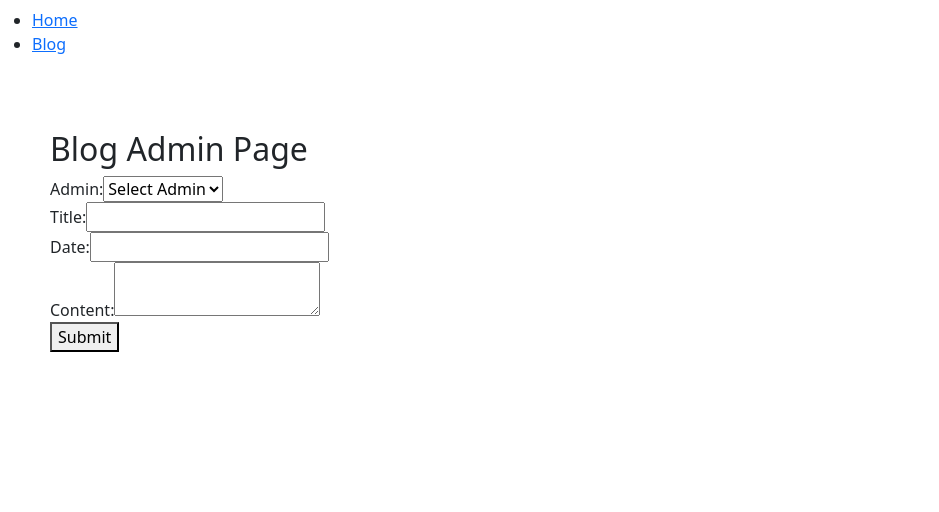
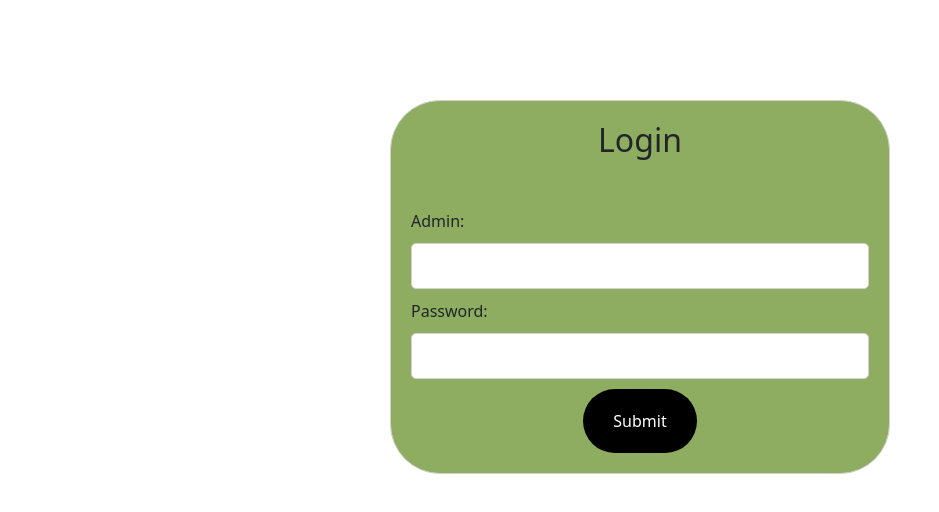
Before and after one commit to david-stefanik/milestone-2, a React (Create React App) app: page /blog-admin in a window 1280 px wide. Shown: the top 512 px of the page, without its empty margins (0-939 px from the left). Built offline with nearby package versions, Linux system fonts and the light colour scheme.

Commit message:
files updated

```diff
--- a/src/App.js
+++ b/src/App.js
@@ -5,6 +5,8 @@ import './App.css';
 import 'bootstrap/dist/css/bootstrap.min.css';
 import { BrowserRouter as Router, Routes, Route } from 'react-router-dom';
 import { BlogProvider } from './Blog-Page/BlogContext.jsx';
+
+
 
 function App() {
   return (
--- a/src/BlogAdminPage.jsx
+++ b/src/BlogAdminPage.jsx
@@ -6,12 +6,28 @@ import './BlogAdminPage.css';
 export default function BlogAdminPage() {
   const { addBlogPost } = useContext(BlogContext);
   const [admin, setAdmin] = useState('');
-  const [title, setTitle] = useState('');
-  const [date, setDate] = useState('');
-  const [content, setContent] = useState('');
+  const [password, setPassword] = useState('');
+  const [isLoggedIn, setIsLoggedIn] = useState(false);
 
   const handleAdminChange = (event) => {
     setAdmin(event.target.value);
+  };
+
+  const handlePasswordChange = (event) => {
+    setPassword(event.target.value);
+  };
+
+  const handleLogin = (event) => {
+    event.preventDefault();
+
+    if (admin === 'admin' && password === 'password') {
+      setIsLoggedIn(true);
+    } else {
+      setIsLoggedIn(false);
+    }
+
+    setAdmin('');
+    setPassword('');
   };
 
   const handleTitleChange = (event) => {
@@ -29,23 +45,44 @@ export default function BlogAdminPage() {
   const handleSubmit = (event) => {
     event.preventDefault();
 
-    // Create a new blog post object
     const newBlogPost = {
       title,
-      author: admin, // Add the admin name to the blog post
+      author: admin,
       date,
       content,
     };
 
-    // Add the new blog post
     addBlogPost(admin, newBlogPost);
 
-    // Clear the form fields
-    setAdmin('');
     setTitle('');
     setDate('');
     setContent('');
   };
+
+  if (!isLoggedIn) {
+    return (
+      <div className="login-container">
+        <h2>Login</h2>
+        <form onSubmit={handleLogin}>
+          <div className="form-group">
+            <label htmlFor="admin">Admin:</label>
+            <input type="text" id="admin" value={admin} onChange={handleAdminChange} />
+          </div>
+
+          <div className="form-group">
+            <label htmlFor="password">Password:</label>
+            <input type="password" id="password" value={password} onChange={handlePasswordChange} />
+          </div>
+
+          <button type="submit" className="submit-btn">Submit</button>
+        </form>
+      </div>
+    );
+  }
+
+  const [title, setTitle] = useState('');
+  const [date, setDate] = useState('');
+  const [content, setContent] = useState('');
 
   return (
     <div className="admin-page">
@@ -60,11 +97,9 @@ export default function BlogAdminPage() {
         </ul>
       </div>
 
-      {/* Admin page container */}
       <div className="admin-container">
         <h2>Blog Admin Page</h2>
 
-        {/* Form for adding a new blog post */}
         <form onSubmit={handleSubmit}>
           <div className="form-group">
             <label htmlFor="admin">Admin:</label>
```
